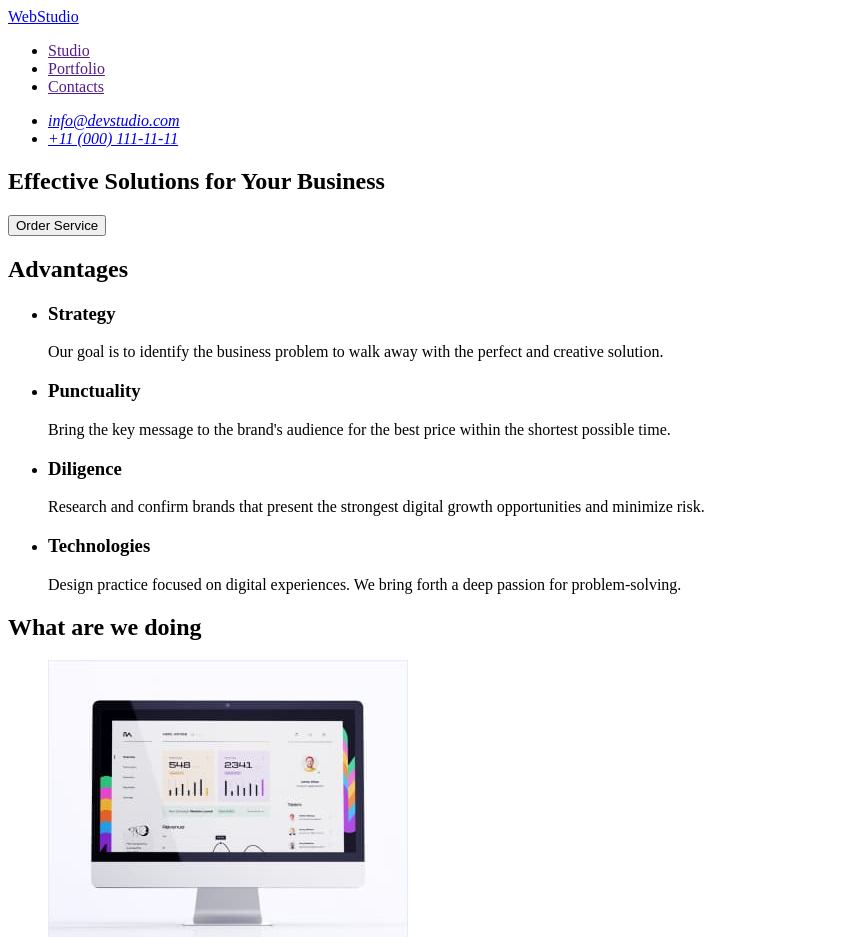
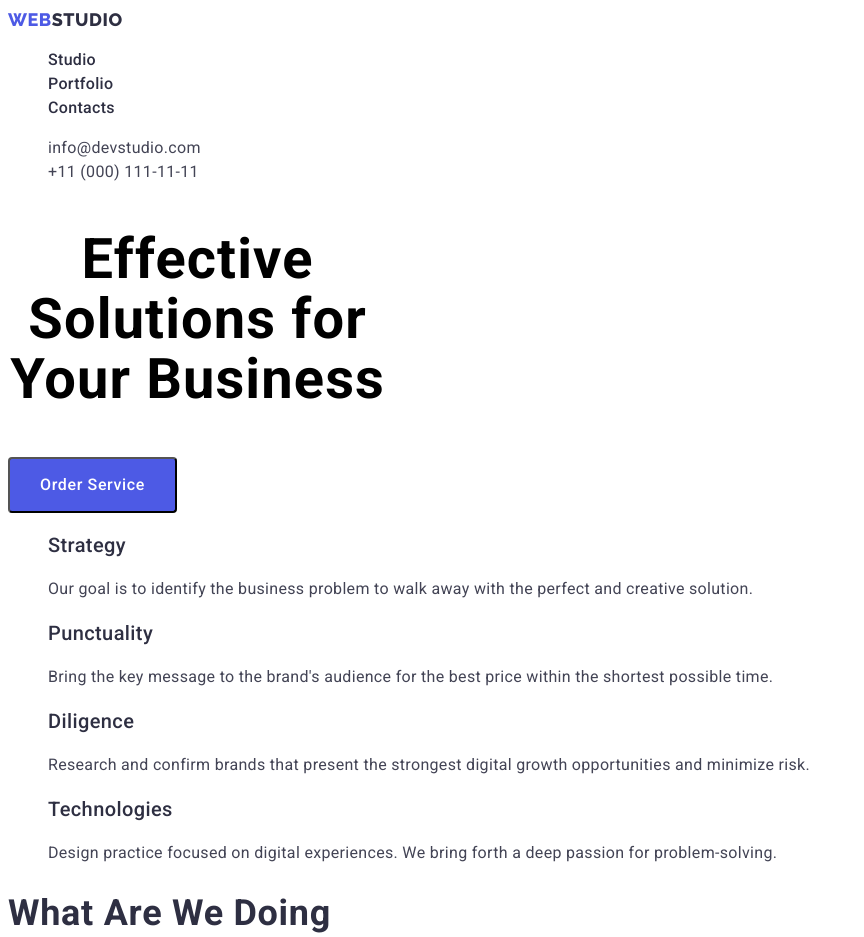
Before and after one commit to ectionboy/goit-markup-hw-02, a plain HTML site: page index.html in a window 1280 px wide. Shown: the top 937 px of the page, without its empty margins (0-864 px from the left). Drawn offline with Linux system fonts and the light colour scheme.

Commit message:
main page styles

```diff
--- a/css/styles.css
+++ b/css/styles.css
@@ -0,0 +1,170 @@
+:root {
+    --color-logo-fl: #4d5ae5;   /* logo first latter */
+    --color-title: #2e2f42;
+    --color-text: #434455;
+    --color-main-title: #ffffff;    /* main title color */
+    --color-btn-ord-serv-bg: #4d5ae5;   /* button Order Service background color */
+    --color-btn-ord-serv-txt:    #ffffff;
+    --color-footer-bg: #2E2F42;
+    --color-footer-logo: #F4F4FD;
+    --color-footer-description: #F4F4FD ;
+}
+body{
+    font-family: 'Roboto', sans-serif;
+}
+/* ========header======== */
+.navigation-item{
+    color: var(--color-title);
+}
+/* logo in header and footer */
+.logo {
+    font-family: 'Raleway';
+    font-weight: 800;
+    font-size: 18px;
+    line-height: 1.33;
+    letter-spacing: 0.03em;
+    text-transform: uppercase;
+    text-decoration: none;
+
+}
+.logo-selected {
+    color: var(--color-logo-fl);
+}
+/* main-menu */
+.main-menu{
+    list-style: none;
+    font-weight: 500;
+    font-size: 16px;
+    line-height: 1.5;
+    letter-spacing: 0.02em;
+}
+.main-menu a{
+    text-decoration: none;
+}
+/* contacts */
+.contacts{
+    font-family: 'Roboto';
+    font-style: normal;
+    font-size: 16px;
+    line-height: 1.5;
+    letter-spacing: 0.02em;
+    list-style: none;
+    color: var(--color-text);
+}
+.contacts a{
+    text-decoration: none;
+    color: inherit;
+}
+/* -----header-end----- */
+
+/* ========main-content======== */
+/* title+button */
+.main-title {
+    font-size: 56px;
+    line-height: 1.07;
+    text-align: center;
+    letter-spacing: 0.02em;
+    width: 30%;
+}
+.btn-ord-serv {
+    width: 169px;
+    height: 56px;
+    border-radius: 4px;
+    background: var(--color-btn-ord-serv-bg);
+    color: var(--color-btn-ord-serv-txt);
+    font-family: inherit;
+    font-weight: 500;
+    font-size: 16px;
+    line-height: 1.5;
+    align-items: center;
+    letter-spacing: 0.04em;
+}
+/* advantages */
+
+.advantages>h2{
+    display: none
+}
+.advantages>ul{
+    list-style: none;
+}
+.advantages h3{
+    font-weight: 500;
+    font-style: normal;
+    font-size: 20px;
+    line-height: 1.2;
+    letter-spacing: 0.02em;
+    color: var(--color-title);
+}
+.advantages p{
+    font-style: normal;
+    font-size: 16px;
+    line-height: 1.5;
+    letter-spacing: 0.02em;
+    color: var(--color-text);
+}
+/* "What are we doing" */
+.products h2{
+    font-size: 36px;
+    line-height: 1.11;
+    letter-spacing: 0.02em;
+    text-transform: capitalize;
+    color: var(--color-title);
+}
+.products>ul{
+    list-style: none;
+}
+/* Our Team */
+.team>h2{
+    font-size: 36px;
+    line-height: 1.11;
+    letter-spacing: 0.02em;
+    text-transform: capitalize;
+    color: var(--color-title);
+}
+.team-list{
+    list-style: none;
+}
+.team-list li{
+    align-items: center;
+    padding: 0px 0px 32px;
+    width: 264px;
+    height: 380px;
+    border-radius: 0px 0px 4px 4px;
+    box-shadow: 0px 1px 6px rgba(46, 47, 66, 0.08), 0px 1px 1px rgba(46, 47, 66, 0.16), 0px 2px 1px rgba(46, 47, 66, 0.08);
+    background: #FFFFFF;
+}
+.team-list h3{
+    font-weight: 500;
+    font-size: 20px;
+    line-height: 1.2;
+    text-align: center;
+    letter-spacing: 0.02em;
+    color: var(--color-title);
+}
+.team-list p{
+    font-style: normal;
+    font-weight: 400;
+    font-size: 16px;
+    line-height: 1.5;
+    text-align: center;
+    letter-spacing: 0.02em;
+    color: var(--color-text);
+}
+/* -----main-content----- */
+
+/* ========footer======== */
+/* logo style in header but not all*/
+footer{
+    background-color: var(--color-footer-bg);
+}
+.footer-logo{
+    color: var(--color-footer-logo);
+}
+.description{
+    width: 264px;
+    font-size: 16px;
+    line-height: 1.5;
+    letter-spacing: 0.02em;
+    color: var(--color-footer-description);
+}
+/* -----footer----- */
--- a/index.html
+++ b/index.html
@@ -4,6 +4,9 @@
     <meta charset="UTF-8" />
     <meta http-equiv="X-UA-Compatible" content="IE=edge" />
     <meta name="viewport" content="width=device-width, initial-scale=1.0" />
+    <link rel="preconnect" href="https://fonts.googleapis.com">
+  <link rel="preconnect" href="https://fonts.gstatic.com" crossorigin>
+    <link href="https://fonts.googleapis.com/css2?family=Raleway:wght@800&family=Roboto:wght@400;500;700;900&display=swap" rel="stylesheet">
     <link rel="stylesheet" href="./css/styles.css">
     <title>Web Studio</title>
   </head>
@@ -11,17 +14,17 @@
     <!-- header -->
     <header>
       <!-- logo+main-menu -->
-      <nav>
-        <a href="./index.html">WebStudio</a>
-        <ul>
-          <li><a href="">Studio</a></li>
-          <li><a href="">Portfolio</a></li>
-          <li><a href="">Contacts</a></li>
+      <nav class="navigation">
+        <a class="logo navigation-item" href="./index.html"><span class="logo-selected">Web</span>Studio</a>
+        <ul class="main-menu">
+          <li><a class="navigation-item" href="./index.html">Studio</a></li>
+          <li><a class="navigation-item" href="./portfolio.html">Portfolio</a></li>
+          <li><a class="navigation-item" href="">Contacts</a></li>
         </ul>
       </nav>
       <!-- contacts -->
       <address>
-        <ul>
+        <ul class="contacts">
           <li><a href="mailto:info@devstudio.com">info@devstudio.com</a></li>
           <li><a href="tel:+110001111111">+11 (000) 111-11-11</a></li>
         </ul>
@@ -32,12 +35,12 @@
     <main>
       <!-- title+button -->
       <section>
-        <h1>Effective Solutions for Your Business</h1>
-        <button type="button">Order Service</button>
+        <h1 class="main-title">Effective Solutions for Your Business</h1>
+        <button class="btn-ord-serv" type="button">Order Service</button>
       </section>
 
       <!-- advantages -->
-      <section>
+      <section class="advantages">
         <h2>Advantages</h2>
         <ul>
           <!-- Strategy -->
@@ -64,7 +67,7 @@
       </section>
 
       <!-- "What are we doing" -->
-      <section>
+      <section class="products">
         <h2>What are we doing</h2>
         <ul>
           <li><img src="./images/what-are-we-doing-1.jpg" alt="desktop" width="360" height="300" /></li>
@@ -74,9 +77,9 @@
       </section>
 
       <!-- Our Team -->
-      <section>
+      <section class="team">
         <h2>Our Team</h2>
-        <ul>
+        <ul class="team-list">
           <!-- Mark Guerrero -->
           <li>
             <img src="./images/our-team-1.jpg" alt="Mark Guerrero" width="264" height="260" />
@@ -107,8 +110,8 @@
 
     <!-- footer -->
     <footer>
-      <a href="./index.html">WebStudio</a>
-      <p>Increase the flow of customers and sales for your business with digital marketing & growth solutions.</p>
+      <a class="logo  footer-logo" href="./index.html"><span class="logo-selected">Web</span>Studio</a>
+      <p class="description">Increase the flow of customers and sales for your business with digital marketing & growth solutions.</p>
     </footer>
   </body>
 </html>
```
Also changed, not shown: portfolio.html (added, +12 -0 lines).
